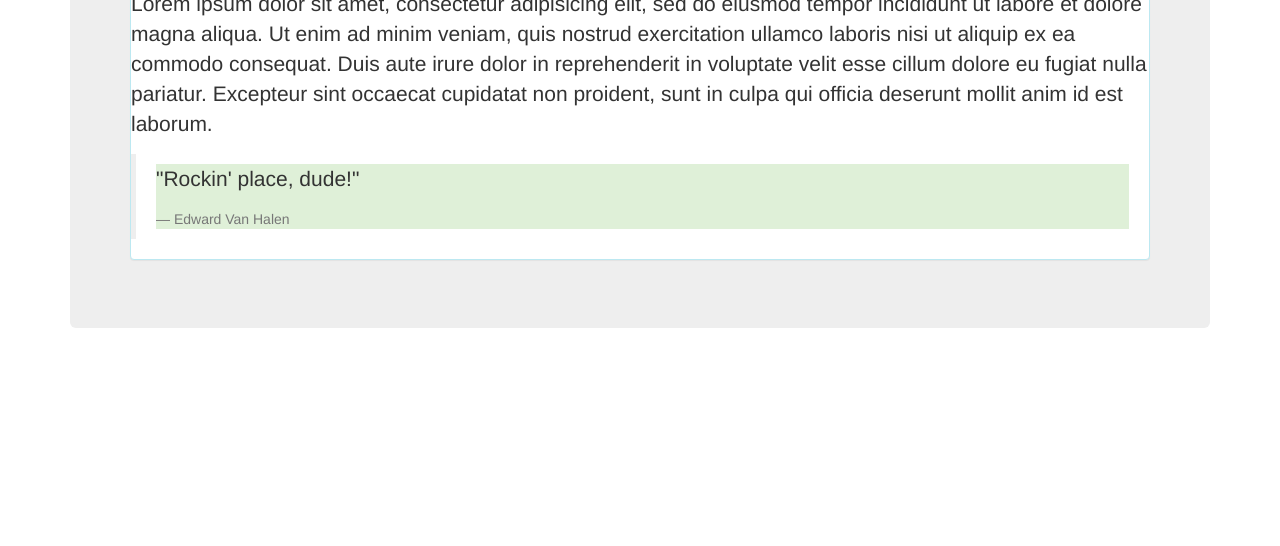
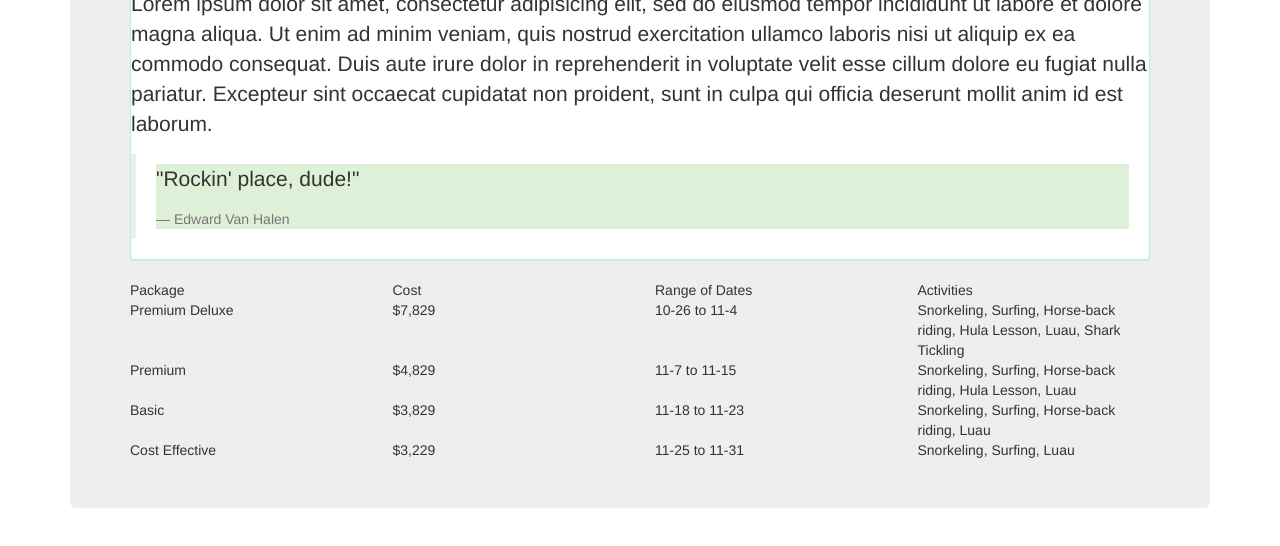
Before and after one commit to DrewAPeterson7671/vacation-site, a plain HTML site: page index.html in a window 1280 px wide. Shown: the part 150-696 px from the top of the page. Drawn offline with Linux system fonts and the light colour scheme.

Commit message:
added boostrap grids

```diff
--- a/index.html
+++ b/index.html
@@ -19,6 +19,37 @@
             </div>
           </blockquote>
         </div>
+        <div class="row">
+          <div class="col-md-3">Package</div>
+          <div class="col-md-3">Cost</div>
+          <div class="col-md-3">Range of Dates</div>
+          <div class="col-md-3">Activities</div>
+        </div>
+        <div class="row">
+          <div class="col-md-3">Premium Deluxe</div>
+          <div class="col-md-3">$7,829</div>
+          <div class="col-md-3">10-26 to 11-4</div>
+          <div class="col-md-3">Snorkeling, Surfing, Horse-back riding, Hula Lesson, Luau, Shark Tickling</div>
+        </div>
+        <div class="row">
+          <div class="col-md-3">Premium</div>
+          <div class="col-md-3">$4,829</div>
+          <div class="col-md-3">11-7 to 11-15</div>
+          <div class="col-md-3">Snorkeling, Surfing, Horse-back riding, Hula Lesson, Luau</div>
+        </div>
+        <div class="row">
+          <div class="col-md-3">Basic</div>
+          <div class="col-md-3">$3,829</div>
+          <div class="col-md-3">11-18 to 11-23</div>
+          <div class="col-md-3">Snorkeling, Surfing, Horse-back riding, Luau</div>
+        </div>
+        <div class="row">
+          <div class="col-md-3">Cost Effective</div>
+          <div class="col-md-3">$3,229</div>
+          <div class="col-md-3">11-25 to 11-31</div>
+          <div class="col-md-3">Snorkeling, Surfing, Luau</div>
+        </div>
+
       </div>
     </div>
   </body>
```
